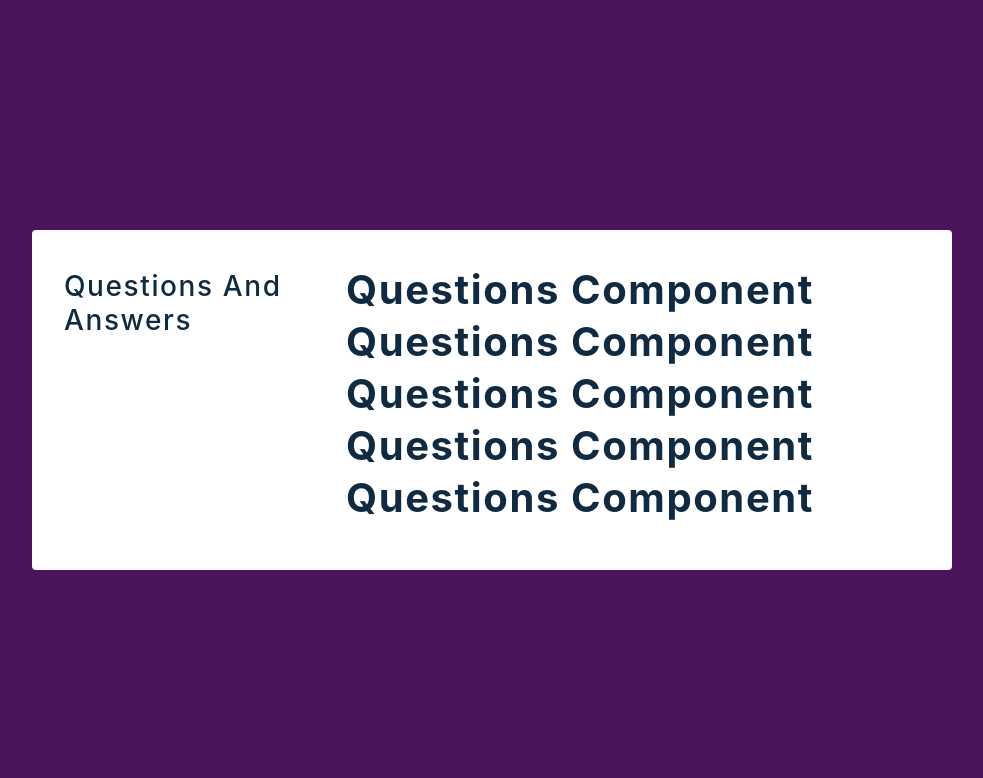
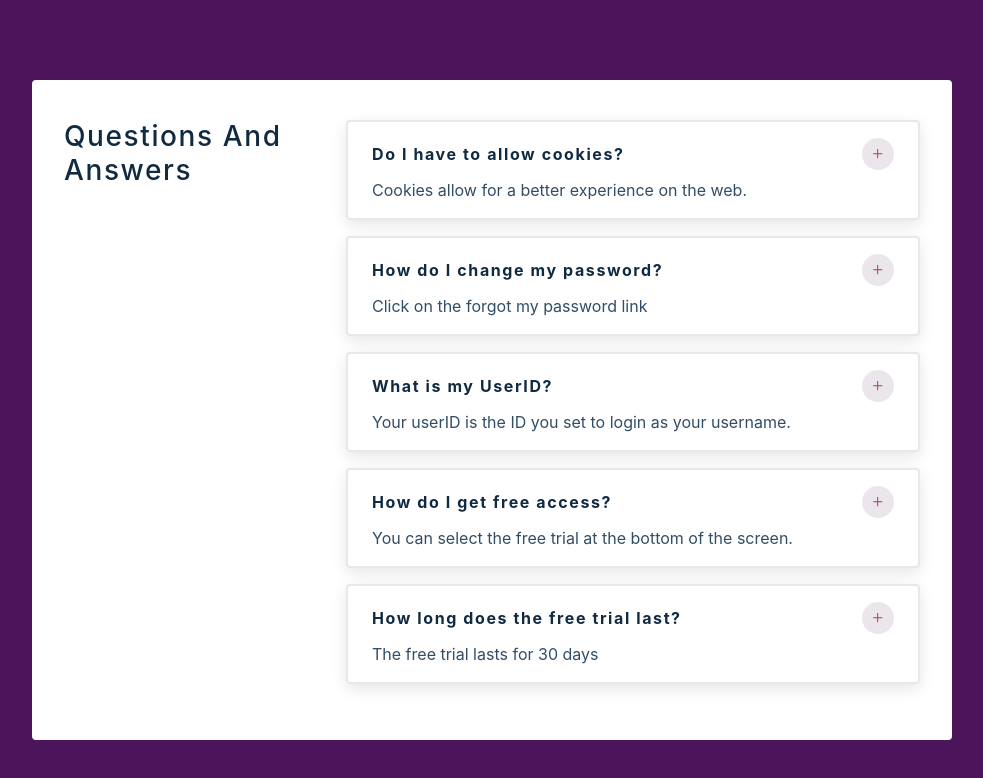
Before and after one commit to kennybates/accordion-questions, a React (Create React App) app: page / in a window 1280 px wide. Shown: the top 778 px of the page, without its empty margins (148-1131 px from the left). Built offline with nearby package versions, Linux system fonts and the light colour scheme.

Commit message:
Update Question.js
Passed props from questions array and created layout and introduced props to display specific questions.

```diff
--- a/src/Question.js
+++ b/src/Question.js
@@ -1,11 +1,15 @@
 import React, { useState } from 'react';
-import { AiOutlineMinus, AiOutlinePlus } from 'react-icons/ai';
+import { AiOutlineMinus, AiOutlinePlus } from 'react-icons/ai'; // import react-icons
 
-const Questions = () => {
-    return(
-        <div>
-            <h2>Questions Component</h2>
-        </div>
+const Questions = ({ title, info }) => {
+    return (
+        <article className='question'>
+            <header>
+                <h4>{title}</h4>
+                <button className='btn'><AiOutlinePlus /></button>
+            </header>
+            <p>{info}</p>
+        </article>
     );
 };
 
```
